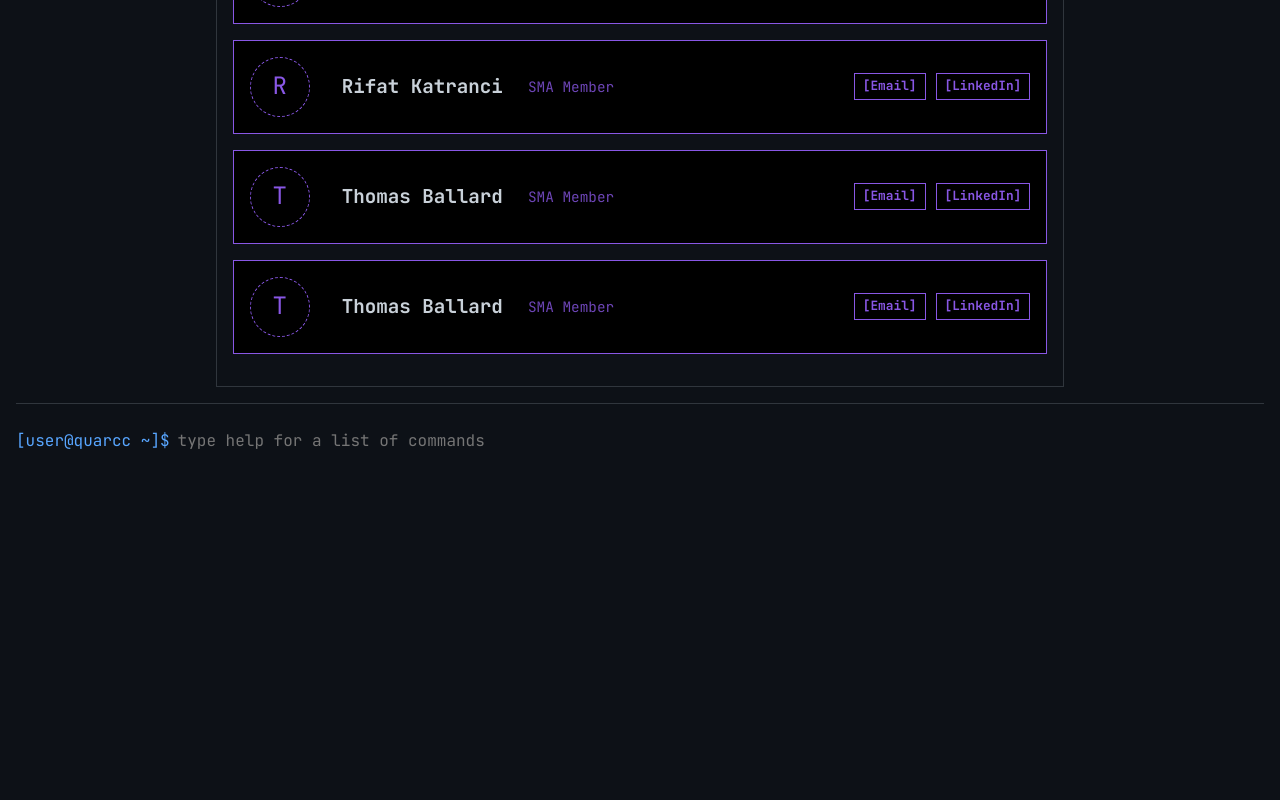
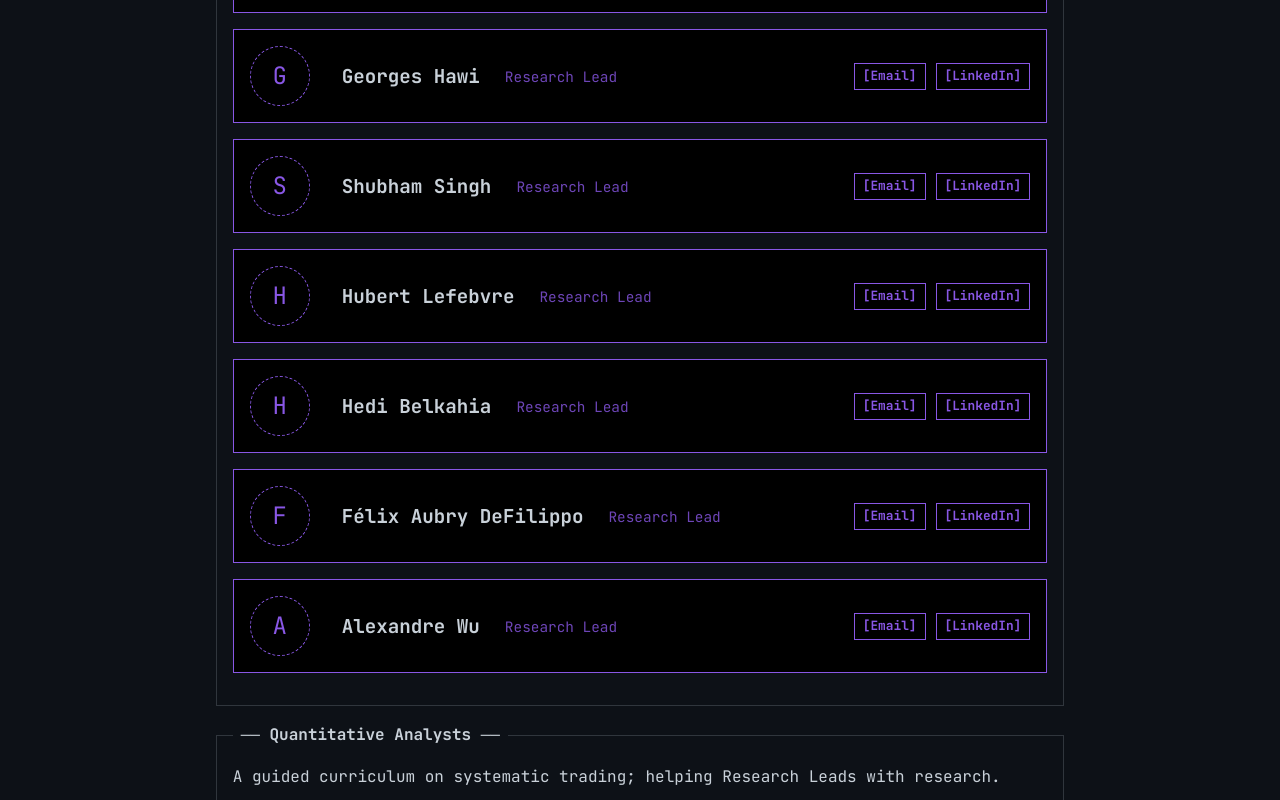
Before and after one commit to carterj-c/QUARCCWebsite, a React (Vite) app: page /teams in a window 1280 px wide. Shown: the part 1620-2420 px from the top of the page. Before the commit the page ends 2089 px from the top, so only its background shows below. Built offline with nearby package versions, Linux system fonts and the light colour scheme.

Commit message:
Updated teams page. Added active new members. Have not added new members who have not reached out

```diff
--- a/src/pages/Teams.jsx
+++ b/src/pages/Teams.jsx
@@ -8,8 +8,8 @@ const Teams = () => {
     const executives = [
         { name: "Carter Cameron", role: "President", linkedin: "https://linkedin.com/cartercameronfina", email: "president@quarcc.com", website: "" },
         { name: "Valentino Magniette-Bosseboeuf", role: "EVP", linkedin: "https://linkedin.com/in/valentino-mb/", email: "competitions@quarcc.com", website: "valentinomb.com" },
-        { name: "Nicolas Romero", role: "Director of Operations", linkedin: "https://linkedin.com/in/nicolasdavidromero", email: "research@quarcc.com", website: "" },
-        { name: "Chanakya Basupally", role: "Director of Research", linkedin: "https://www.linkedin.com/in/nicolasdavidromero/", email: "operations@quarcc.com", website: "https://bob.com" },
+        { name: "Nicolas Romero", role: "Director of Operations", linkedin: "https://linkedin.com/in/nicolasdavidromero", email: "sma@quarcc.com", website: "" },
+        { name: "Chanakya Basupally", role: "Director of Research", linkedin: "https://www.linkedin.com/in/chanakyabasupally/", email: "operations@quarcc.com", website: "https://bob.com" },
         { name: "Hani Hishmih", role: "VP Finance", linkedin: "https://www.linkedin.com/in/hanihishmih/", email: "finance@quarcc.com", website: "" },
         { name: "Kyra Rousketos", role: "VP Marketing", linkedin: "https://www.linkedin.com/in/kyra-rousketos/", email: "marketing@quarcc.com", website: "" },
         { name: "Alexander Nendsa", role: "VP Marketing", linkedin: "https://www.linkedin.com/in/alexander-nendsa-9aa927272/", email: "marketing@quarcc.com", website: "" },
@@ -18,17 +18,34 @@ const Teams = () => {
 
     // --- SMA TEAM ---
     const smaMembers = [
-        { name: "Thomas Ballard", role: "SMA Member", linkedin: "https://www.linkedin.com/in/thomas-ballard1/", email: "sma@quarcc.com", website: "" },
-        { name: "Inga Fehlhaber", role: "SMA Member", linkedin: "https://www.linkedin.com/in/ingafehlhaber/", email: "sma@quarcc.com", website: "" },
-        { name: "Andrew Koumoudjian", role: "SMA Member", linkedin: "https://www.linkedin.com/in/andrewkoumoudjian/", email: "sma@quarcc.com", website: "" },
-        { name: "Rifat Katranci", role: "SMA Member", linkedin: "https://www.linkedin.com/in/rifat-katranci-a30405287/", email: "sma@quarcc.com", website: "" },
-        { name: "Thomas Ballard", role: "SMA Member", linkedin: "https://www.linkedin.com/in/thomas-ballard1/", email: "sma@quarcc.com", website: "" },
-        { name: "Thomas Ballard", role: "SMA Member", linkedin: "https://www.linkedin.com/in/thomas-ballard1/", email: "sma@quarcc.com", website: "" },
+        { name: "Bryan Zhang", role: "Quantitative Analyst", linkedin: "https://www.linkedin.com/in/bryan-zhg/", email: "sma@quarcc.com", website: "" },
+        { name: "Nathan Au", role: "Quantitative Analyst", linkedin: "https://www.linkedin.com/in/-nathanau/", email: "sma@quarcc.com", website: "" },
+        { name: "Monish Das", role: "Quantitative Analyst", linkedin: "https://www.linkedin.com/in/monish-das-b45bba338/", email: "sma@quarcc.com", website: "" },
+        { name: "Sebastian Bobos", role: "Quantitative Analyst", linkedin: "https://www.linkedin.com/in/sebastian-b-8b670129a/", email: "sma@quarcc.com", website: "" },
+        { name: "Shiri Rosen", role: "Quantitative Analyst", linkedin: "https://www.linkedin.com/in/shiri-rosen/", email: "sma@quarcc.com", website: "" },
+        { name: "Temuujin Nomynbayasgalan", role: "Quantitative Analyst", linkedin: "https://www.linkedin.com/in/tnomynbayasgalan/", email: "sma@quarcc.com", website: "" },
+        { name: "Sebastian Bobos", role: "Quantitative Analyst", linkedin: "https://www.linkedin.com/in/sebastian-b-8b670129a/", email: "sma@quarcc.com", website: "" },
+        { name: "Vidhyaasagar Shanmugam", role: "Quantitative Analyst", linkedin: "https://www.linkedin.com/in/vidhyaasagar-shanmugam-668143140/", email: "sma@quarcc.com", website: "" },
+        { name: "Andrei Turcu", role: "Quantitative Analyst", linkedin: "https://www.linkedin.com/in/andrei--turcu/", email: "sma@quarcc.com", website: "" },
+        { name: "Giuseppe-Luca Cianflone", role: "Quantitative Analyst", linkedin: "https://www.linkedin.com/in/gcianflone/", email: "sma@quarcc.com", website: "" },
+
+
     ];
 
     // --- QRG TEAM ---
     const qrgMembers = [
-        { name: "Anas Maaiti", role: "Research Analyst", linkedin: "https://linkedin.com/in/anas-maaiti", email: "Maaitianas@gmail.com", website: "" }
+        { name: "Anas Maaiti", role: "Research Lead", linkedin: "https://linkedin.com/in/anas-maaiti", email: "Maaitianas@gmail.com", website: "" },
+        { name: "Inga Fehlhaber", role: "Research Lead", linkedin: "https://www.linkedin.com/in/ingafehlhaber/", email: "sma@quarcc.com", website: "" },
+        { name: "Andrew Koumoudjian", role: "Research Lead", linkedin: "https://www.linkedin.com/in/andrewkoumoudjian/", email: "sma@quarcc.com", website: "" },
+        { name: "Rifat Katranci", role: "Research Lead", linkedin: "https://www.linkedin.com/in/rifat-katranci-a30405287/", email: "sma@quarcc.com", website: "" },
+        { name: "Thomas Ballard", role: "Research Lead", linkedin: "https://www.linkedin.com/in/thomas-ballard1/", email: "sma@quarcc.com", website: "" },
+        { name: "Georges Hawi", role: "Research Lead", linkedin: "https://www.linkedin.com/in/georges-hawi-1b1394375/", email: "sma@quarcc.com", website: "" },
+        { name: "Shubham Singh", role: "Research Lead", linkedin: "https://www.linkedin.com/in/shubhamsingh0608/", email: "sma@quarcc.com", website: "" },
+        { name: "Hubert Lefebvre", role: "Research Lead", linkedin: "https://www.linkedin.com/in/hubert-lefebvre-476a26321/", email: "sma@quarcc.com", website: "" },
+        { name: "Hedi Belkahia", role: "Research Lead", linkedin: "https://www.linkedin.com/in/hedi-belkahia/", email: "sma@quarcc.com", website: "" },
+        { name: "Félix Aubry DeFilippo", role: "Research Lead", linkedin: "https://www.linkedin.com/in/felix-aubry-d/", email: "sma@quarcc.com", website: "" },
+        { name: "Alexandre Wu", role: "Research Lead", linkedin: "https://www.linkedin.com/in/alexandre-wu-202441305/", email: "sma@quarcc.com", website: "" },
+
     ];
 
     return (
@@ -44,7 +61,7 @@ const Teams = () => {
                 ))}
             </SystemBox>
 
-            <SystemBox title="QUARCC Research Group (QRG)">
+            <SystemBox title="Quantitative Research Lead">
                 <p style={{ marginBottom: '20px', color: 'var(--color-text)' }}>
                     Advanced teams managing paper portfolios: Research, Development, Trading.
                 </p>
@@ -53,9 +70,9 @@ const Teams = () => {
                 ))}
             </SystemBox>
 
-            <SystemBox title="Stock Market Analysts (SMA)">
+            <SystemBox title="Quantitative Analysts">
                 <p style={{ marginBottom: '20px', color: 'var(--color-text)' }}>
-                    A guided curriculum on systematic trading.
+                    A guided curriculum on systematic trading; helping Research Leads with research.
                 </p>
                 {smaMembers.map((member, index) => (
                     <TeamMember key={index} {...member} />
```
